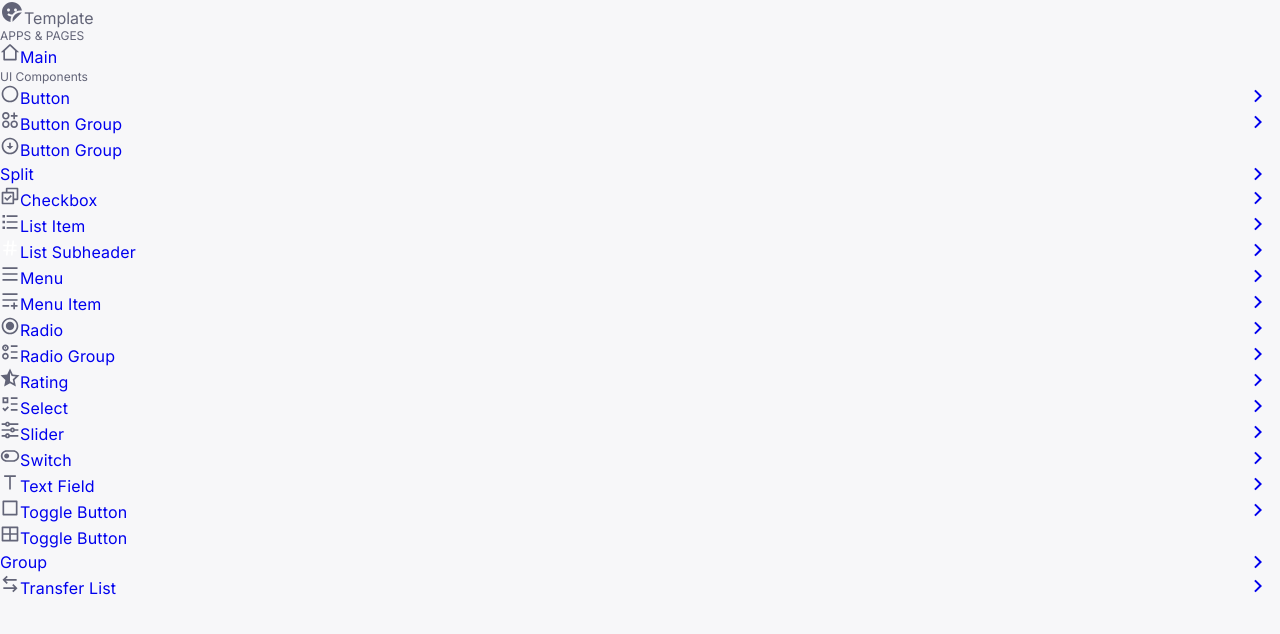
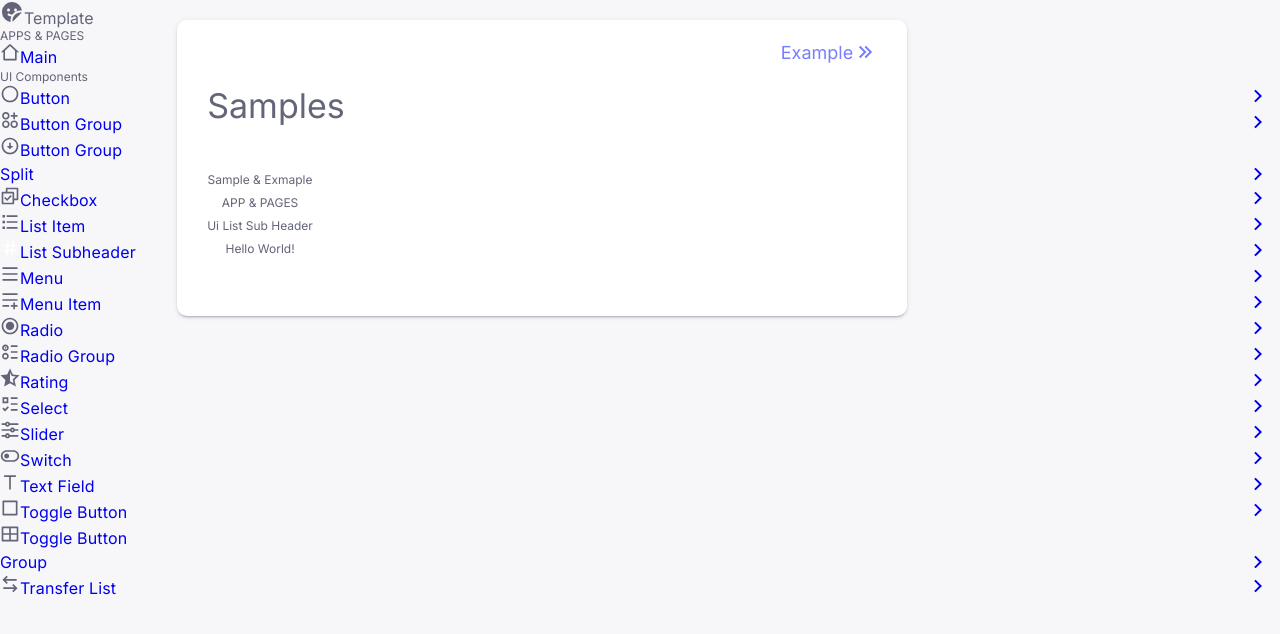
Before and after one commit to HaJaehyeong/template, a Next.js app: page /how-to-use/list-subheader in a window 1280 px wide. Shown: the top 634 px of the page. Built offline with nearby package versions, Linux system fonts and the light colour scheme.

Commit message:
add sample, example: List Subheader

```diff
--- a/src/app/(sample)/how-to-use/(ui-components)/list-item/_components/list-item-sample/list-item-sample.module.scss
+++ b/src/app/(sample)/how-to-use/(ui-components)/list-item/_components/list-item-sample/list-item-sample.module.scss
@@ -4,10 +4,6 @@
   gap: 40px;
 
   width: 300px;
-}
-
-.color {
-  gap: 32px;
 }
 
 .item {
--- a/src/app/(sample)/how-to-use/(ui-components)/list-subheader/_components/list-subheader-example/list-subheader-example.tsx
+++ b/src/app/(sample)/how-to-use/(ui-components)/list-subheader/_components/list-subheader-example/list-subheader-example.tsx
@@ -1,13 +1,14 @@
 'use client';
+import UiListSubheader from '@/ui/list-subheader/list-subheader';
 import ExampleContent from '../../../_components/example-content/example-content';
 import PropsTable from '../../../_components/props-table/props-table';
 
-const CheckboxProps = [
+const ListSubheaderProps = [
   {
-    Name: 'value',
-    Type: 'string | React.ReactNode',
+    Name: 'title',
+    Type: 'string',
     Default: '-',
-    Description: '버튼에 표시할 값',
+    Description: '표시할 제목',
   },
 ];
 
@@ -15,18 +16,22 @@ const comment = `
   없음!!
 `;
 
-const CheckboxExample: React.FC = () => {
+const ListSubheaderExample: React.FC = () => {
   return (
     <>
       <h4>Example</h4>
-      <ExampleContent title="" code={``} result={''} />
+      <ExampleContent
+        title="Title"
+        code={`<UiListSubheader title="Sample & Example" />`}
+        result={
+          <>
+            <UiListSubheader title="Sample & Example" />
+          </>
+        }
+      />
 
       <h4>Props</h4>
-      <PropsTable datas={CheckboxProps} />
-
-      <hr />
-
-      <h4>Example Usage</h4>
+      <PropsTable datas={ListSubheaderProps} />
 
       <hr />
       <h4>Comment</h4>
@@ -35,4 +40,4 @@ const CheckboxExample: React.FC = () => {
   );
 };
 
-export default CheckboxExample;
+export default ListSubheaderExample;
--- a/src/app/(sample)/how-to-use/(ui-components)/list-subheader/_components/list-subheader-sample/list-subheader-sample.module.scss
+++ b/src/app/(sample)/how-to-use/(ui-components)/list-subheader/_components/list-subheader-sample/list-subheader-sample.module.scss
@@ -1,14 +1,7 @@
-.variant,
-.color,
-.size,
-.state {
+.samples {
   display: flex;
   flex-direction: row;
   gap: 16px;
-}
-
-.color {
-  gap: 32px;
 }
 
 .item {
--- a/src/app/(sample)/how-to-use/(ui-components)/list-subheader/_components/list-subheader-sample/list-subheader-sample.tsx
+++ b/src/app/(sample)/how-to-use/(ui-components)/list-subheader/_components/list-subheader-sample/list-subheader-sample.tsx
@@ -1,4 +1,4 @@
-import UiButton from '@/ui/button/button';
+import UiListSubheader from '@/ui/list-subheader/list-subheader';
 import { memo } from 'react';
 import styles from './list-subheader-sample.module.scss';
 
@@ -6,12 +6,13 @@ const ListSubheaderSample: React.FC = () => {
   return (
     <>
       <div>
-        <h4>Variant</h4>
-        <h5>Contained (Default)</h5>
-        <div className={styles.variant}>
+        <h4>Samples</h4>
+        <div className={styles.samples}>
           <div className={styles.item}>
-            <UiButton value="Button" />
-            <label>Default</label>
+            <UiListSubheader title="Sample & Exmaple" />
+            <UiListSubheader title="APP & PAGES" />
+            <UiListSubheader title="Ui List Sub Header" />
+            <UiListSubheader title="Hello World!" />
           </div>
         </div>
       </div>
--- a/src/app/(sample)/how-to-use/(ui-components)/list-subheader/page.tsx
+++ b/src/app/(sample)/how-to-use/(ui-components)/list-subheader/page.tsx
@@ -1,5 +1,13 @@
+import UiComponentsWrapper from '../_components/ui-components-wrapper/ui-components-wrapper';
+import ListSubheaderExample from './_components/list-subheader-example/list-subheader-example';
+import ListSubheaderSample from './_components/list-subheader-sample/list-subheader-sample';
+
 const ListSubheaderPage: React.FC = () => {
-  return <></>;
+  return (
+    <UiComponentsWrapper exampleChildren={<ListSubheaderExample />}>
+      <ListSubheaderSample />
+    </UiComponentsWrapper>
+  );
 };
 
 export default ListSubheaderPage;
```
